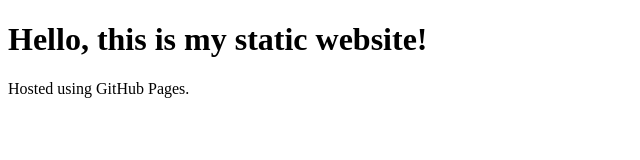
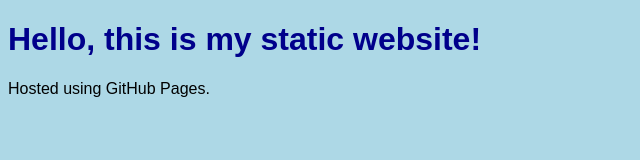
Before and after one commit to VisheshGhule/My-static-website, a plain HTML site: page index.html in a window 1280 px wide. Shown: the whole page, without its empty margins (0-640 px from the left). Drawn offline with Linux system fonts and the light colour scheme.

Commit message:
Update css in index.html

```diff
--- a/index.html
+++ b/index.html
@@ -2,6 +2,10 @@
 <html>
 <head>
   <title>My First GitHub Page</title>
+  <style>
+    body { background-color: lightblue; font-family: Arial; }
+    h1 { color: darkblue; }
+  </style>
 </head>
 <body>
   <h1>Hello, this is my static website!</h1>
```
